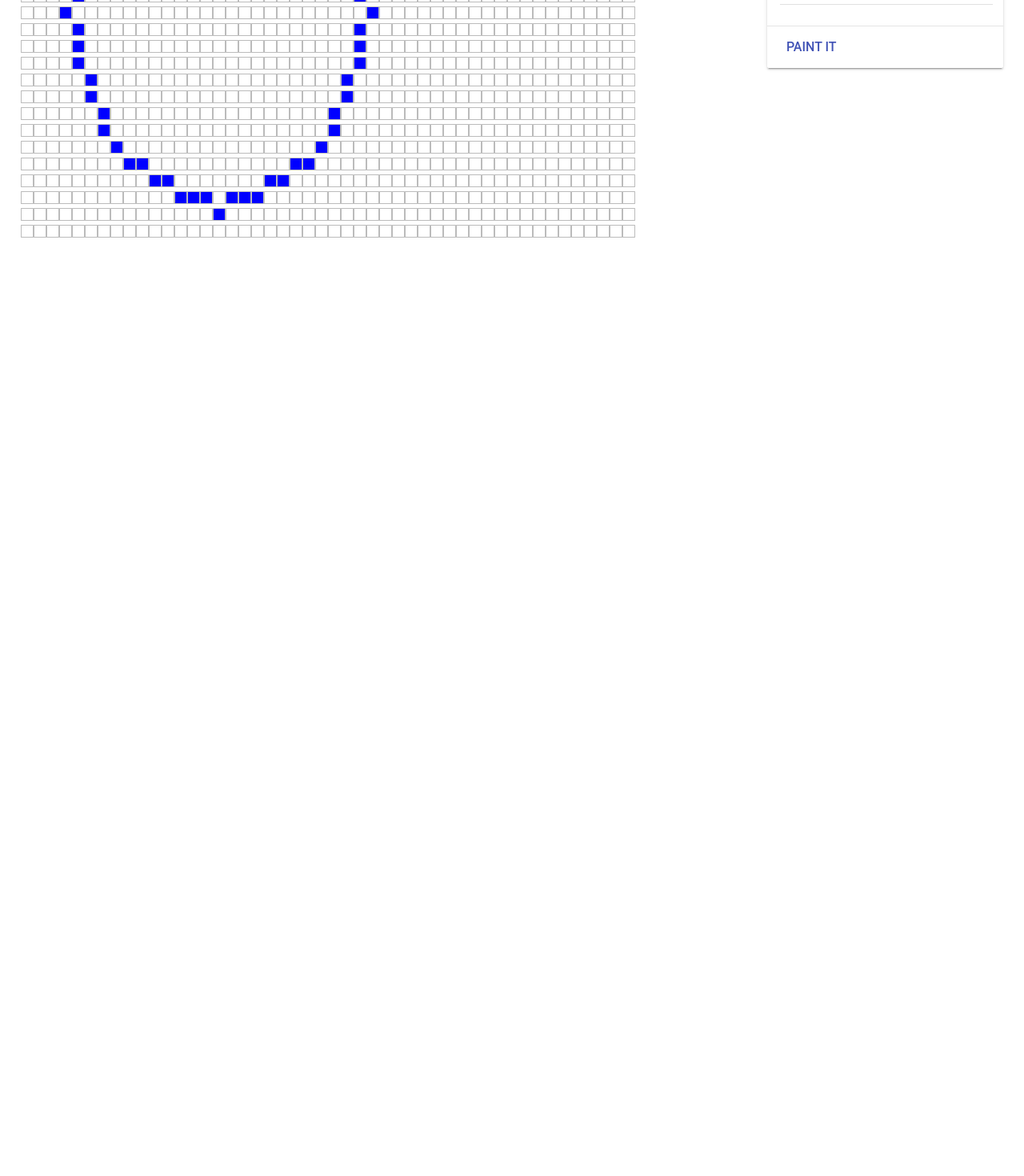
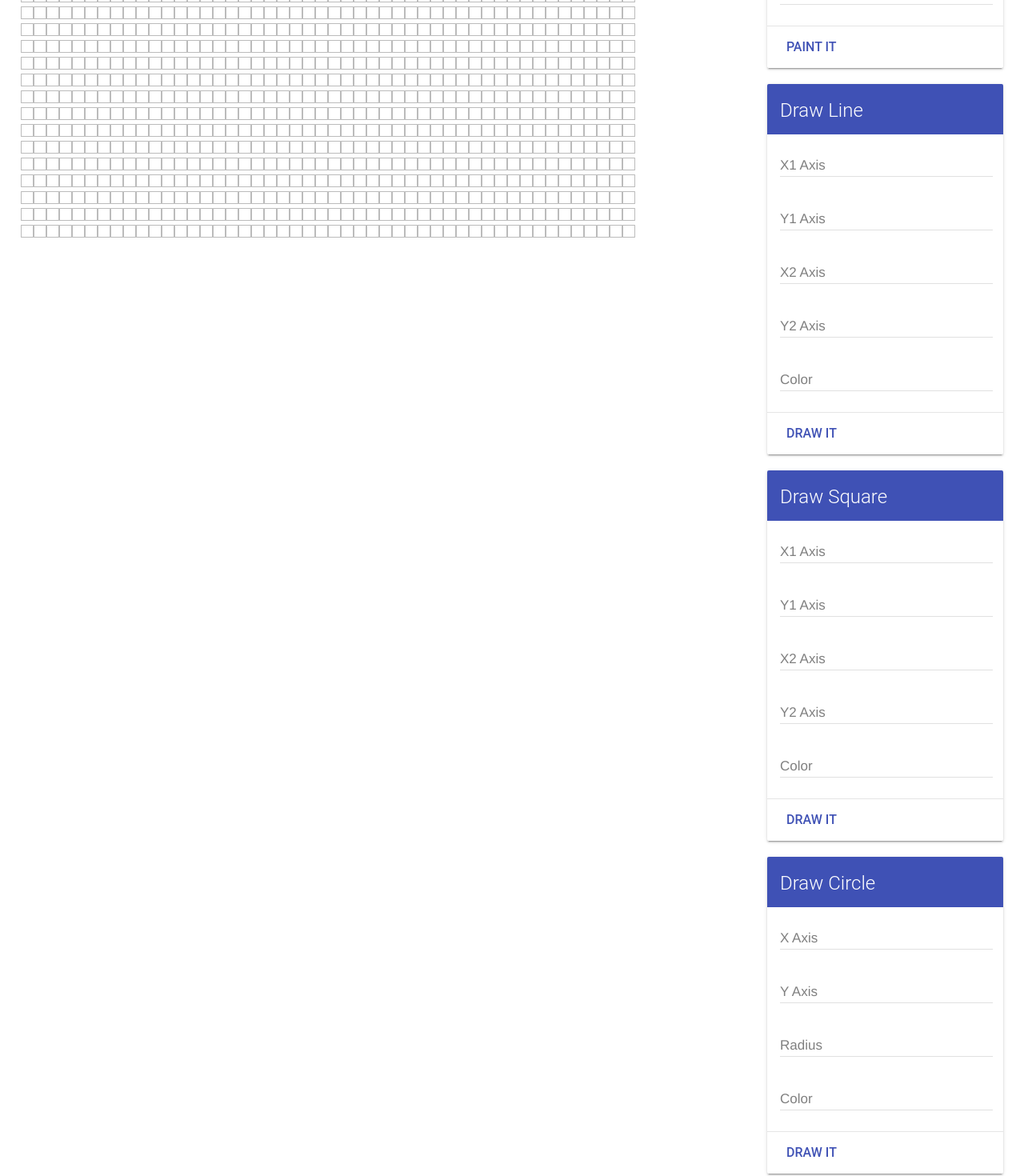
Before and after one commit to mazyvan/Drawing-App, an Angular app: page / in a window 1280 px wide. Shown: the part 340-1810 px from the top of the page at 80% size. Before the commit the page ends 800 px from the top, so only its background shows below. Built offline with nearby package versions, Linux system fonts and the light colour scheme.

Commit message:
finished for now!

```diff
--- a/src/app/app.component.html
+++ b/src/app/app.component.html
@@ -56,9 +56,9 @@
   <div class="mdl-cell mdl-cell--3-col mdl-cell--12-col-tablet mdl-cell--12-col-phone">
     <div class="demo-card-wide mdl-card mdl-shadow--2dp">
       <div class="mdl-card__title">
-        <h2 class="mdl-card__title-text">Control Panel</h2>
+        <h2 class="mdl-card__title-text">Paint Pixel</h2>
       </div>
-      <div class="mdl-card__supporting-text" (keyup.enter)="btnPaintIt()">
+      <div class="mdl-card__supporting-text" (keyup.enter)="btnPaintPixel()">
         <div class="mdl-textfield mdl-js-textfield mdl-textfield--floating-label">
           <input [(ngModel)]="x_axis" class="mdl-textfield__input" type="number" id="sample3">
           <label class="mdl-textfield__label" for="sample3">X Axis</label>
@@ -69,15 +69,118 @@
         </div>
         <div class="mdl-textfield mdl-js-textfield mdl-textfield--floating-label">
           <input [(ngModel)]="color" class="mdl-textfield__input" type="text" id="sample3">
-          <label class="mdl-textfield__label" for="sample3">Hex Color</label>
+          <label class="mdl-textfield__label" for="sample3">Color</label>
         </div>
       </div>
       <div class="mdl-card__actions mdl-card--border">
-        <button (click)="btnPaintIt()" class="mdl-button mdl-button--colored mdl-js-button mdl-js-ripple-effect">
+        <button (click)="btnPaintPixel()" class="mdl-button mdl-button--colored mdl-js-button mdl-js-ripple-effect">
           Paint it
         </button>
       </div>
     </div>
 
+
+    <br>
+    <div class="demo-card-wide mdl-card mdl-shadow--2dp">
+      <div class="mdl-card__title">
+        <h2 class="mdl-card__title-text">Draw Line</h2>
+      </div>
+      <div class="mdl-card__supporting-text" (keyup.enter)="btnDrawLineShape()">
+        <div class="mdl-textfield mdl-js-textfield mdl-textfield--floating-label">
+          <input [(ngModel)]="line_x1_axis" class="mdl-textfield__input" type="number" id="sample3">
+          <label class="mdl-textfield__label" for="sample3">X1 Axis</label>
+        </div>
+        <div class="mdl-textfield mdl-js-textfield mdl-textfield--floating-label">
+          <input [(ngModel)]="line_y1_axis" class="mdl-textfield__input" type="number" id="sample3">
+          <label class="mdl-textfield__label" for="sample3">Y1 Axis</label>
+        </div>
+        <div class="mdl-textfield mdl-js-textfield mdl-textfield--floating-label">
+          <input [(ngModel)]="line_x2_axis" class="mdl-textfield__input" type="number" id="sample3">
+          <label class="mdl-textfield__label" for="sample3">X2 Axis</label>
+        </div>
+        <div class="mdl-textfield mdl-js-textfield mdl-textfield--floating-label">
+          <input [(ngModel)]="line_y2_axis" class="mdl-textfield__input" type="number" id="sample3">
+          <label class="mdl-textfield__label" for="sample3">Y2 Axis</label>
+        </div>
+        <div class="mdl-textfield mdl-js-textfield mdl-textfield--floating-label">
+          <input [(ngModel)]="line_color" class="mdl-textfield__input" type="text" id="sample3">
+          <label class="mdl-textfield__label" for="sample3">Color</label>
+        </div>
+      </div>
+      <div class="mdl-card__actions mdl-card--border">
+        <button (click)="btnDrawLineShape()" class="mdl-button mdl-button--colored mdl-js-button mdl-js-ripple-effect">
+          Draw it
+        </button>
+      </div>
+    </div>
+
+
+    <br>
+    <div class="demo-card-wide mdl-card mdl-shadow--2dp">
+      <div class="mdl-card__title">
+        <h2 class="mdl-card__title-text">Draw Square</h2>
+      </div>
+      <div class="mdl-card__supporting-text" (keyup.enter)="btnDrawSquareShape()">
+        <div class="mdl-textfield mdl-js-textfield mdl-textfield--floating-label">
+          <input [(ngModel)]="square_x1_axis" class="mdl-textfield__input" type="number" id="sample3">
+          <label class="mdl-textfield__label" for="sample3">X1 Axis</label>
+        </div>
+        <div class="mdl-textfield mdl-js-textfield mdl-textfield--floating-label">
+          <input [(ngModel)]="square_y1_axis" class="mdl-textfield__input" type="number" id="sample3">
+          <label class="mdl-textfield__label" for="sample3">Y1 Axis</label>
+        </div>
+        <div class="mdl-textfield mdl-js-textfield mdl-textfield--floating-label">
+          <input [(ngModel)]="square_x2_axis" class="mdl-textfield__input" type="number" id="sample3">
+          <label class="mdl-textfield__label" for="sample3">X2 Axis</label>
+        </div>
+        <div class="mdl-textfield mdl-js-textfield mdl-textfield--floating-label">
+          <input [(ngModel)]="square_y2_axis" class="mdl-textfield__input" type="number" id="sample3">
+          <label class="mdl-textfield__label" for="sample3">Y2 Axis</label>
+        </div>
+        <div class="mdl-textfield mdl-js-textfield mdl-textfield--floating-label">
+          <input [(ngModel)]="square_color" class="mdl-textfield__input" type="text" id="sample3">
+          <label class="mdl-textfield__label" for="sample3">Color</label>
+        </div>
+      </div>
+      <div class="mdl-card__actions mdl-card--border">
+        <button (click)="btnDrawSquareShape()" class="mdl-button mdl-button--colored mdl-js-button mdl-js-ripple-effect">
+          Draw it
+        </button>
+      </div>
+    </div>
+
+
+    <br>
+    <div class="demo-card-wide mdl-card mdl-shadow--2dp">
+      <div class="mdl-card__title">
+        <h2 class="mdl-card__title-text">Draw Circle</h2>
+      </div>
+      <div class="mdl-card__supporting-text" (keyup.enter)="btnDrawCircleShape()">
+        <div class="mdl-textfield mdl-js-textfield mdl-textfield--floating-label">
+          <input [(ngModel)]="circle_x_axis" class="mdl-textfield__input" type="number" id="sample3">
+          <label class="mdl-textfield__label" for="sample3">X Axis</label>
+        </div>
+        <div class="mdl-textfield mdl-js-textfield mdl-textfield--floating-label">
+          <input [(ngModel)]="circle_y_axis" class="mdl-textfield__input" type="number" id="sample3">
+          <label class="mdl-textfield__label" for="sample3">Y Axis</label>
+        </div>
+        <div class="mdl-textfield mdl-js-textfield mdl-textfield--floating-label">
+          <input [(ngModel)]="circle_radius" class="mdl-textfield__input" type="number" id="sample3">
+          <label class="mdl-textfield__label" for="sample3">Radius</label>
+        </div>
+        <div class="mdl-textfield mdl-js-textfield mdl-textfield--floating-label">
+          <input [(ngModel)]="circle_color" class="mdl-textfield__input" type="text" id="sample3">
+          <label class="mdl-textfield__label" for="sample3">Color</label>
+        </div>
+      </div>
+      <div class="mdl-card__actions mdl-card--border">
+        <button (click)="btnDrawCircleShape()" class="mdl-button mdl-button--colored mdl-js-button mdl-js-ripple-effect">
+          Draw it
+        </button>
+      </div>
+    </div>
+
+
+
   </div>
 </div>
--- a/src/app/app.component.ts
+++ b/src/app/app.component.ts
@@ -10,33 +10,76 @@ export class AppComponent {
   public x_axis = undefined;
   public y_axis = undefined;
   public color = undefined;
+
+  public circle_x_axis = undefined;
+  public circle_y_axis = undefined;
+  public circle_radius = undefined;
+  public circle_color = undefined;
+
+  public line_x1_axis = undefined;
+  public line_y1_axis = undefined;
+  public line_x2_axis = undefined;
+  public line_y2_axis = undefined;
+  public line_color = undefined;
+
+  public square_x1_axis = undefined;
+  public square_y1_axis = undefined;
+  public square_x2_axis = undefined;
+  public square_y2_axis = undefined;
+  public square_color = undefined;
+
   constructor(private elRef: ElementRef) {
-    setTimeout(() => this.drawCircle(15, 12, 12), 3000);
+    // setTimeout(() => this.drawingFuncitionsTest(), 4000);
   }
 
+  // BASIC FUNCTIONS - BASIC FUNCTIONS - BASIC FUNCTIONS - BASIC FUNCTIONS - BASIC FUNCTIONS
   paintPixel(x: number, y: number, color: string) {
-    this.elRef.nativeElement.querySelector('.pixel[data-pos-x="' + x + '"][data-pos-y="' + y + '"]').style.background = color;
+    try {
+      this.elRef.nativeElement.querySelector('.pixel[data-pos-x="' + x + '"][data-pos-y="' + y + '"]').style.background = color;
+    } catch (error) {
+      console.log(error);
+    }
   }
 
-  btnPaintIt() {
+  cleanPixel(x: number, y: number) {
+    this.paintPixel(x, y, 'white');
+  }
+
+  // BUTTONS - BUTTONS - BUTTONS - BUTTONS - BUTTONS - BUTTONS - BUTTONS - BUTTONS - BUTTONS
+  btnPaintPixel() {
     this.paintPixel(this.x_axis, this.y_axis, this.color);
   }
 
+  btnCleanPixel() {
+    this.cleanPixel(this.x_axis, this.y_axis);
+  }
 
-  drawCircle(x0: number, y0: number, radius: number) {
-    console.log('starting drawCircle function');
+  btnDrawLineShape() {
+    this.drawLineShape(this.line_x1_axis, this.line_y1_axis, this.line_x2_axis, this.line_y2_axis, this.line_color);
+  }
+
+  btnDrawSquareShape() {
+    this.drawSquareShape(this.square_x1_axis, this.square_y1_axis, this.square_x2_axis, this.square_y2_axis, this.square_color);
+  }
+
+  btnDrawCircleShape() {
+    this.drawCircleShape(this.circle_x_axis, this.circle_y_axis, this.circle_radius, this.circle_color);
+  }
+
+  // SHAPES - SHAPES - SHAPES - SHAPES - SHAPES - SHAPES - SHAPES - SHAPES - SHAPES - SHAPES
+  drawCircleShape(x1: number, y1: number, radius: number, color: string) {
     let x: number = radius;
     let y: number = 0;
     let err = 0;
     while (x >= y) {
-      this.paintPixel(x0 + x, y0 + y, 'blue');
-      this.paintPixel(x0 + y, y0 + x, 'blue');
-      this.paintPixel(x0 - y, y0 + x, 'blue');
-      this.paintPixel(x0 - x, y0 + y, 'blue');
-      this.paintPixel(x0 - x, y0 - y, 'blue');
-      this.paintPixel(x0 - y, y0 - x, 'blue');
-      this.paintPixel(x0 + y, y0 - x, 'blue');
-      this.paintPixel(x0 + x, y0 - y, 'blue');
+      this.paintPixel(x1 + x, y1 + y, color);
+      this.paintPixel(x1 + y, y1 + x, color);
+      this.paintPixel(x1 - y, y1 + x, color);
+      this.paintPixel(x1 - x, y1 + y, color);
+      this.paintPixel(x1 - x, y1 - y, color);
+      this.paintPixel(x1 - y, y1 - x, color);
+      this.paintPixel(x1 + y, y1 - x, color);
+      this.paintPixel(x1 + x, y1 - y, color);
 
       y += 1;
       if (err <= 0) {
@@ -49,4 +92,50 @@ export class AppComponent {
     }
   }
 
+  drawLineShape(x1: number, y1: number, x2: number, y2: number, color: string) {
+    if (y1 == y2 && x1 < x2) {
+      do {
+        this.paintPixel(x1, y1, color);
+        x1++;
+      } while (x1 <= x2)
+    }
+    else if (y1 == y2 && x1 > x2) {
+      do {
+        this.paintPixel(x1, y1, color);
+        x1--;
+      } while (x1 >= x2)
+    }
+    else if (x1 == x2 && y1 < y2) {
+      do {
+        this.paintPixel(x1, y1, color);
+        y1++;
+      } while (y1 <= y2)
+    }
+    else if (x1 == x2 && y1 > y2) {
+      do {
+        this.paintPixel(x1, y1, color);
+        y1--;
+      } while (y1 >= y2)
+    }
+  }
+
+  drawSquareShape(x1: number, y1: number, x2: number, y2: number, color: string) {
+    this.drawLineShape(x1, y1, x2, y1, color);
+    this.drawLineShape(x2, y1, x2, y2, color);
+    this.drawLineShape(x2, y2, x1, y2, color);
+    this.drawLineShape(x1, y2, x1, y1, color);
+  }
+
+
+  // UNIT TESTS - UNIT TESTS - UNIT TESTS - UNIT TESTS - UNIT TESTS - UNIT TESTS - UNIT TESTS
+  drawingFuncitionsTest() {
+    this.drawLineShape(2, 3, 2, 20, 'red'); // Draw vertical line (top-bottom)
+    this.drawLineShape(5, 15, 5, 5, 'green'); // Draw vertical line (bottom-top)
+    this.drawLineShape(2, 3, 15, 3, 'blue'); // Draw horizontal line (left-right)
+    this.drawLineShape(13, 7, 0, 7, 'yellow'); // Draw horizontal line (right-left)
+
+    this.drawCircleShape(17, 9, 6, 'purple'); // Draw circle
+
+    this.drawSquareShape(9, 16, 38, 23, 'black'); // Draw square
+  }
 }
```
